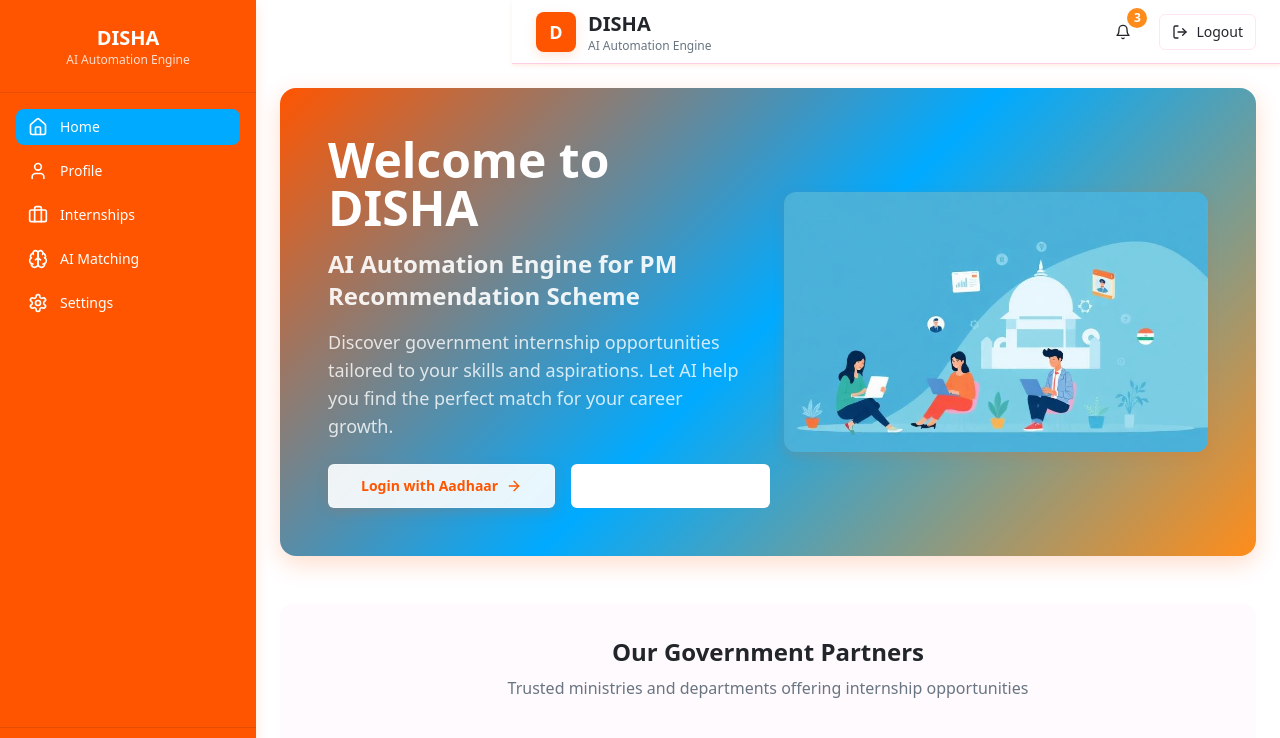
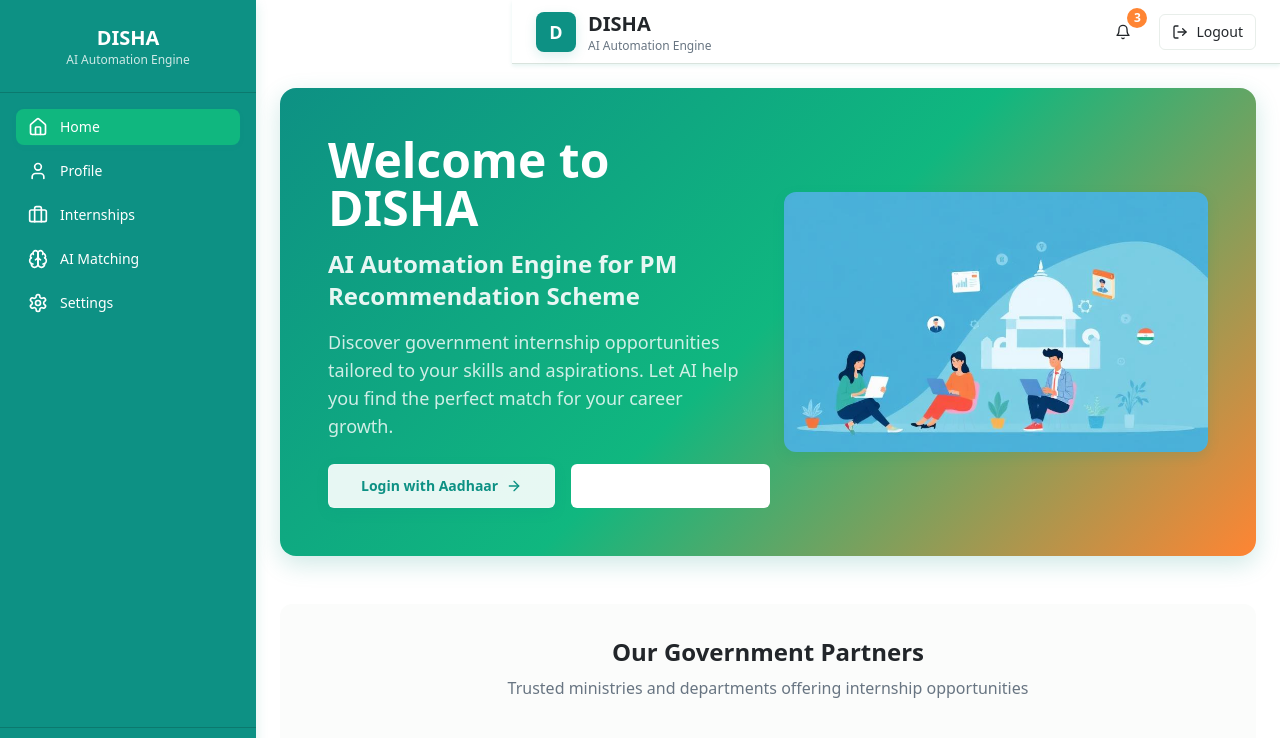
Before and after one commit to dharsini42/disha-path-ai, a React (Vite) app: page / in a window 1280 px wide. Shown: the top 738 px of the page. Built offline with nearby package versions, Linux system fonts and the light colour scheme; the HTML template or start-up script is replaced by a standard one.

Commit message:
Reverted to commit 86a5b7589795c16ab64647313289e1f1682bf83b

```diff
--- a/src/index.css
+++ b/src/index.css
@@ -16,58 +16,58 @@
     --popover: 0 0% 100%;
     --popover-foreground: 210 11% 15%;
 
-    /* Primary - Bright Orange */
-    --primary: 20 100% 50%;
+    /* Primary - Modern Teal */
+    --primary: 174 83% 31%;
     --primary-foreground: 0 0% 100%;
-    --primary-hover: 20 100% 45%;
+    --primary-hover: 174 83% 26%;
 
-    /* Secondary - Bright Pink */
-    --secondary: 330 100% 85%;
+    /* Secondary - Light Sage */
+    --secondary: 142 15% 92%;
     --secondary-foreground: 210 11% 15%;
-    --secondary-hover: 330 100% 80%;
+    --secondary-hover: 142 15% 87%;
 
-    /* Accent - Electric Blue */
-    --accent: 200 100% 50%;
+    /* Accent - Vibrant Green */
+    --accent: 160 84% 39%;
     --accent-foreground: 0 0% 100%;
-    --accent-hover: 200 100% 45%;
+    --accent-hover: 160 84% 34%;
 
-    /* Orange - Neon Orange */
-    --orange: 30 100% 55%;
+    /* Orange - Warm Coral */
+    --orange: 24 100% 60%;
     --orange-foreground: 0 0% 100%;
 
     /* Muted Tones */
-    --muted: 330 100% 95%;
+    --muted: 142 15% 92%;
     --muted-foreground: 210 11% 46%;
 
     --destructive: 0 84% 60%;
     --destructive-foreground: 0 0% 100%;
 
-    --border: 330 100% 90%;
-    --input: 330 100% 95%;
-    --ring: 20 100% 50%;
+    --border: 142 15% 87%;
+    --input: 142 15% 92%;
+    --ring: 174 83% 31%;
 
     /* Modern Gradients */
-    --gradient-primary: linear-gradient(135deg, hsl(20 100% 50%), hsl(200 100% 50%));
-    --gradient-hero: linear-gradient(135deg, hsl(20 100% 50%) 0%, hsl(200 100% 50%) 50%, hsl(30 100% 55%) 100%);
-    --gradient-card: linear-gradient(145deg, hsl(0 0% 100%) 0%, hsl(330 100% 95%) 100%);
-    --gradient-coral: linear-gradient(135deg, hsl(30 100% 55%) 0%, hsl(20 100% 50%) 100%);
-    --gradient-ocean: linear-gradient(135deg, hsl(200 100% 50%) 0%, hsl(330 100% 85%) 100%);
+    --gradient-primary: linear-gradient(135deg, hsl(174 83% 31%), hsl(160 84% 39%));
+    --gradient-hero: linear-gradient(135deg, hsl(174 83% 31%) 0%, hsl(160 84% 39%) 50%, hsl(24 100% 60%) 100%);
+    --gradient-card: linear-gradient(145deg, hsl(0 0% 100%) 0%, hsl(142 15% 97%) 100%);
+    --gradient-coral: linear-gradient(135deg, hsl(24 100% 60%) 0%, hsl(39 90% 55%) 100%);
+    --gradient-ocean: linear-gradient(135deg, hsl(174 83% 31%) 0%, hsl(186 100% 94%) 100%);
 
     /* Shadows */
-    --shadow-soft: 0 2px 4px hsl(20 100% 50% / 0.1);
-    --shadow-medium: 0 4px 12px hsl(20 100% 50% / 0.15);
-    --shadow-strong: 0 8px 25px hsl(20 100% 50% / 0.2);
-    --shadow-coral: 0 4px 12px hsl(30 100% 55% / 0.2);
+    --shadow-soft: 0 2px 4px hsl(174 83% 31% / 0.1);
+    --shadow-medium: 0 4px 12px hsl(174 83% 31% / 0.15);
+    --shadow-strong: 0 8px 25px hsl(174 83% 31% / 0.2);
+    --shadow-coral: 0 4px 12px hsl(24 100% 60% / 0.2);
 
     /* Sidebar */
-    --sidebar-background: 20 100% 50%;
+    --sidebar-background: 174 83% 31%;
     --sidebar-foreground: 0 0% 100%;
     --sidebar-primary: 0 0% 100%;
-    --sidebar-primary-foreground: 20 100% 50%;
-    --sidebar-accent: 200 100% 50%;
+    --sidebar-primary-foreground: 174 83% 31%;
+    --sidebar-accent: 160 84% 39%;
     --sidebar-accent-foreground: 0 0% 100%;
-    --sidebar-border: 20 100% 45%;
-    --sidebar-ring: 200 100% 50%;
+    --sidebar-border: 174 83% 26%;
+    --sidebar-ring: 160 84% 39%;
 
     --radius: 0.5rem;
   }
@@ -79,27 +79,27 @@
     --card-foreground: 0 0% 98%;
     --popover: 210 11% 10%;
     --popover-foreground: 0 0% 98%;
-    --primary: 20 100% 50%;
+    --primary: 174 83% 31%;
     --primary-foreground: 0 0% 98%;
-    --secondary: 330 100% 20%;
+    --secondary: 142 15% 15%;
     --secondary-foreground: 0 0% 98%;
-    --muted: 330 100% 15%;
+    --muted: 142 15% 15%;
     --muted-foreground: 210 11% 65%;
-    --accent: 200 100% 50%;
+    --accent: 160 84% 39%;
     --accent-foreground: 0 0% 98%;
     --destructive: 0 84% 60%;
     --destructive-foreground: 0 0% 98%;
-    --border: 330 100% 25%;
-    --input: 330 100% 15%;
-    --ring: 20 100% 50%;
+    --border: 142 15% 20%;
+    --input: 142 15% 15%;
+    --ring: 174 83% 31%;
     --sidebar-background: 210 11% 8%;
     --sidebar-foreground: 0 0% 98%;
     --sidebar-primary: 0 0% 98%;
     --sidebar-primary-foreground: 210 11% 8%;
-    --sidebar-accent: 200 100% 50%;
+    --sidebar-accent: 142 15% 12%;
     --sidebar-accent-foreground: 0 0% 98%;
-    --sidebar-border: 330 100% 20%;
-    --sidebar-ring: 20 100% 50%;
+    --sidebar-border: 142 15% 12%;
+    --sidebar-ring: 174 83% 31%;
   }
 }
 
```
